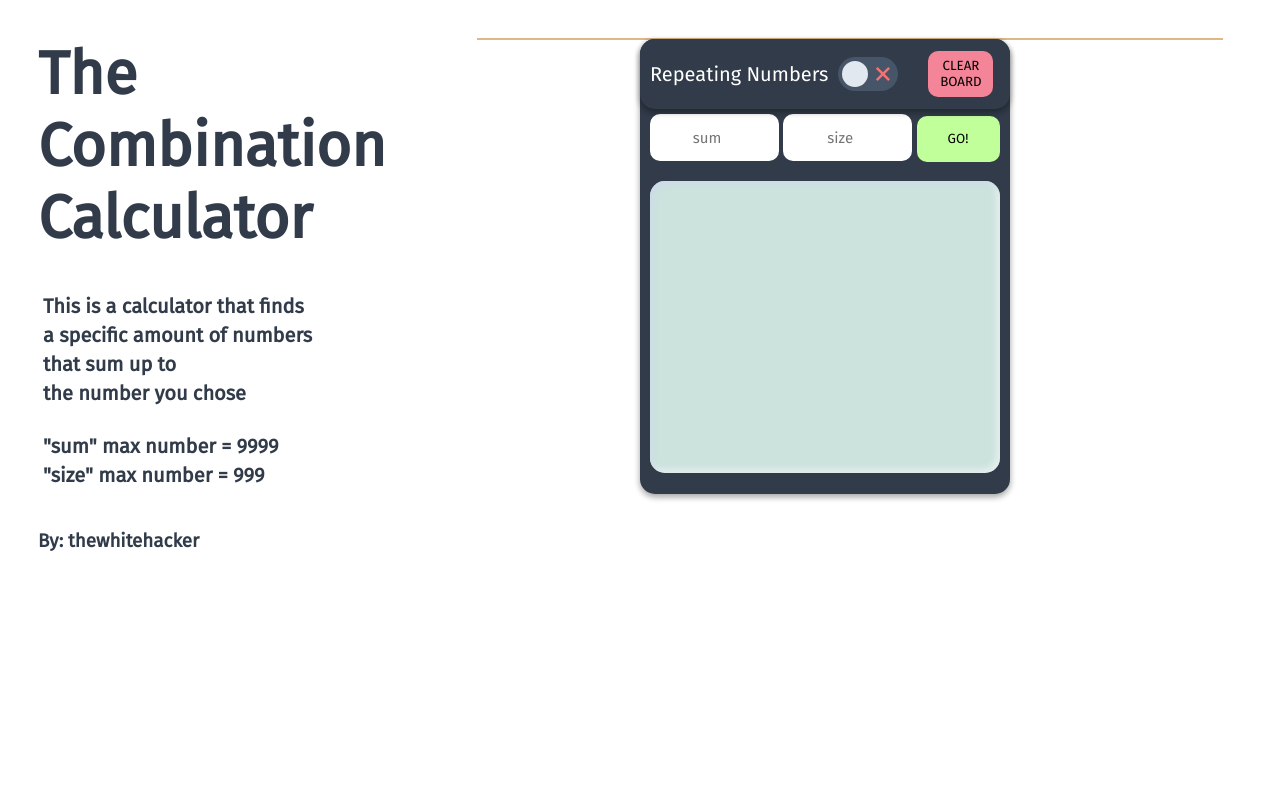
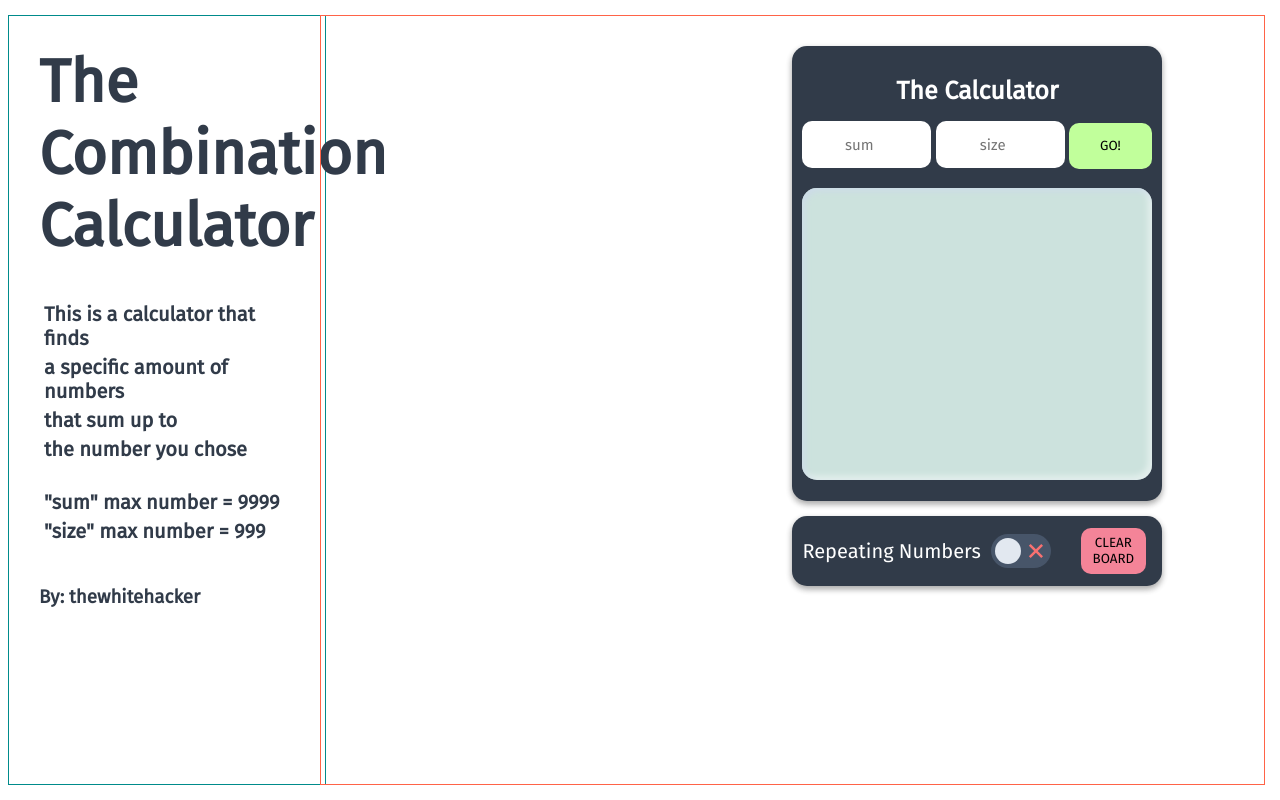
Before and after one commit to TheWhiteHackers/Combination_Calculator, a plain HTML site: page index.html in a window 1280 px wide. Drawn offline with Linux system fonts and the light colour scheme.

Commit message:
still css

```diff
--- a/style.css
+++ b/style.css
@@ -2,16 +2,19 @@
 body{
     font-family: 'Fira Sans', sans-serif;
     color: #313b49;
+    height: 100%;
+
 }
 h2{
     margin: 5px;
     font-size: 20px;
 }
 #box1{
-    border: 0px solid darkcyan;
-    height: 500px;
-    width: 30%;
-    float: left;
+    position: absolute;
+    border: 1px solid darkcyan;
+    top: 15px;
+    bottom: 15px;
+    width: 20%;
     padding: 30px;
 
 }
@@ -20,10 +23,12 @@ h2{
 }
 #box2{
     align-items: center;
-    border: 0px solid tomato;
-    height: 500px;
-    width: 59%;
-    float: left;
+    border: 1px solid tomato;
+    width: 69%;
+    position: absolute;
+    top: 15px;
+    bottom: 15px;
+    right: 15px;
     padding: 30px;
 }
 #thecal{
@@ -62,13 +67,14 @@ h2{
     border-radius: 15px;
     padding: 10px;
     left: 50%;
-    /* top: 83%; */
+    top: 500px;
     position: absolute;
     box-shadow: rgba(0, 0, 0, 0.16) 0px 3px 6px, rgba(0, 0, 0, 0.23) 0px 3px 6px;
 }
 #calandbot{
     top: 5%;
-    border: 1px solid burlywood;
+    border: 0px solid burlywood;
+    height: inherit;
 }
 .numbox{
     width: 125px;
```
Also changed, not shown: index.html (+5 -0 lines).
